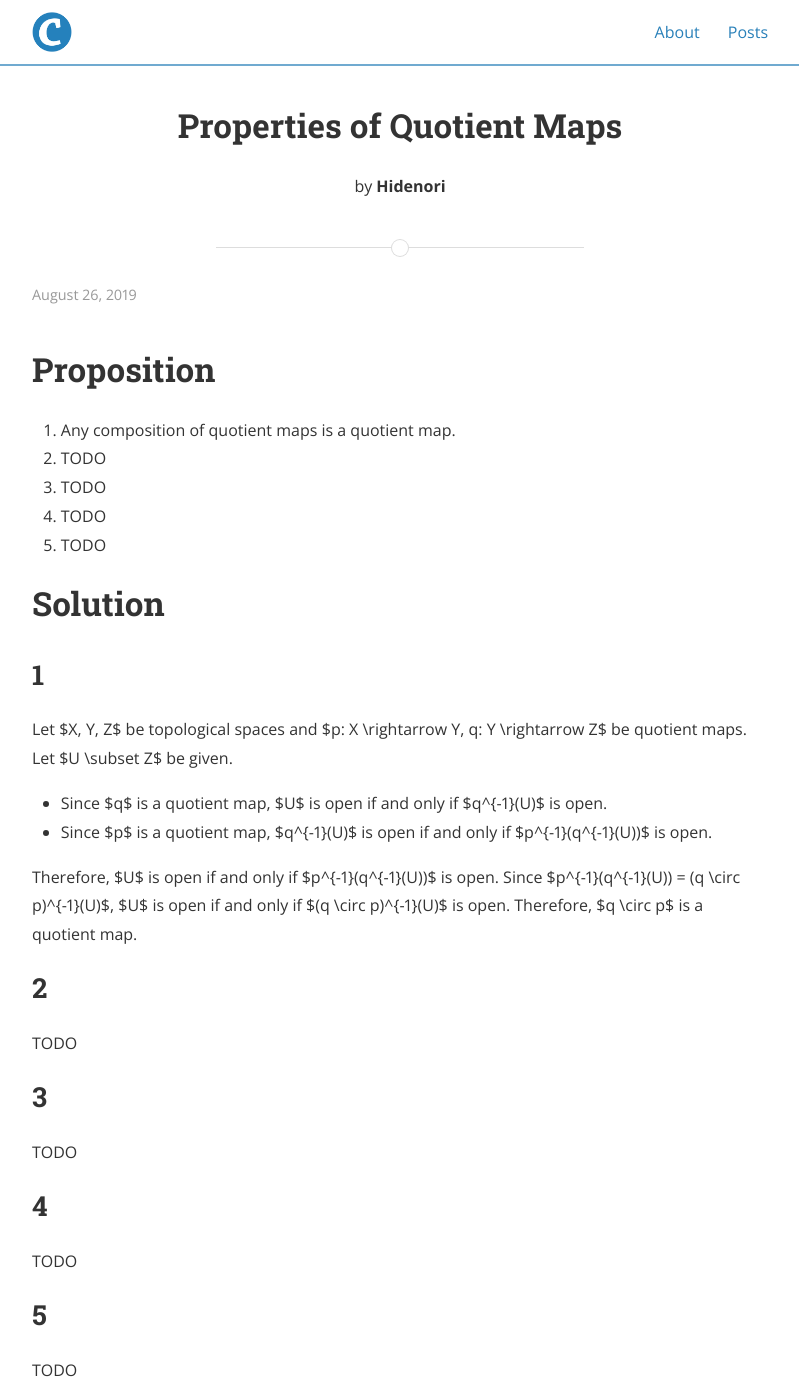
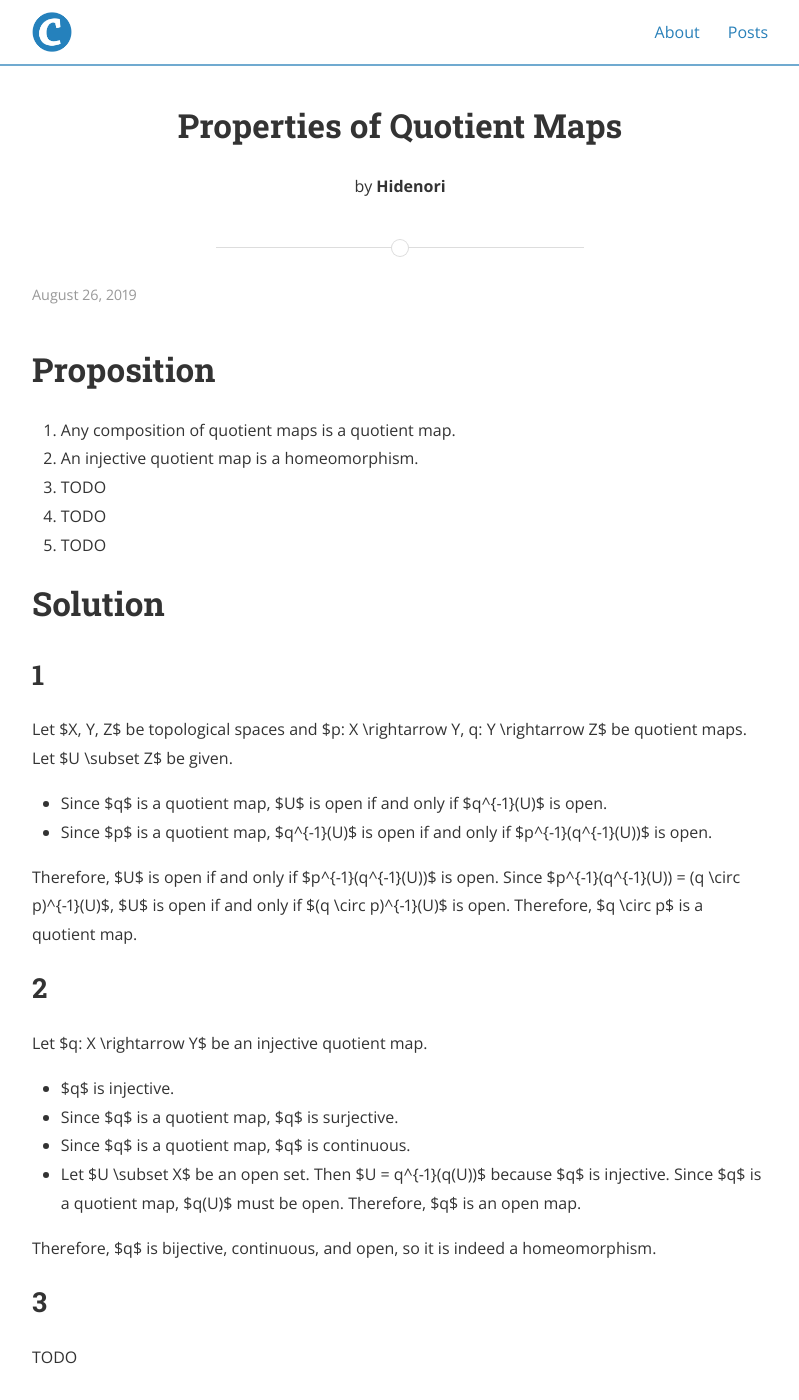
Before and after one commit to hidenori-shinohara/hidenori-shinohara.github.io, a Jekyll site: the page built from _posts/introduction_to_topological_manifolds/chapter3/2019-08-26-properties-of-quotient-maps-prop-3-62.md, in a window 1280 px wide and 1400 px high. Shown: the whole window, without its empty margins (240-1039 px from the left). Built offline with Jekyll 4.4.1, drawn with Linux system fonts in a browser that asks for light colours; nearby versions of some CDN libraries.

Commit message:
Finish Prop 3-62

```diff
--- a/_posts/introduction_to_topological_manifolds/chapter3/2019-08-26-properties-of-quotient-maps-prop-3-62.md
+++ b/_posts/introduction_to_topological_manifolds/chapter3/2019-08-26-properties-of-quotient-maps-prop-3-62.md
@@ -7,7 +7,7 @@ author: Hidenori
 
 # Proposition
 1. Any composition of quotient maps is a quotient map.
-1. TODO
+1. An injective quotient map is a homeomorphism.
 1. TODO
 1. TODO
 1. TODO
@@ -25,7 +25,18 @@ Since $p^{-1}(q^{-1}(U)) = (q \circ p)^{-1}(U)$, $U$ is open if and only if $(q
 Therefore, $q \circ p$ is a quotient map.
 
 ## 2
-TODO
+Let $q: X \rightarrow Y$ be an injective quotient map.
+
+* $q$ is injective.
+* Since $q$ is a quotient map, $q$ is surjective.
+* Since $q$ is a quotient map, $q$ is continuous.
+* Let $U \subset X$ be an open set.
+  Then $U = q^{-1}(q(U))$ because $q$ is injective.
+  Since $q$ is a quotient map, $q(U)$ must be open.
+  Therefore, $q$ is an open map.
+
+Therefore, $q$ is bijective, continuous, and open, so it is indeed a homeomorphism.
+
 
 ## 3
 TODO
```
